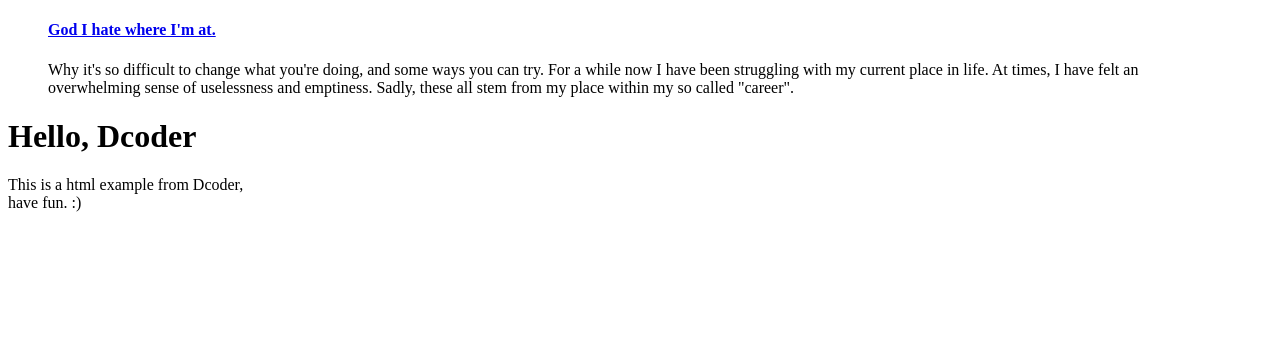
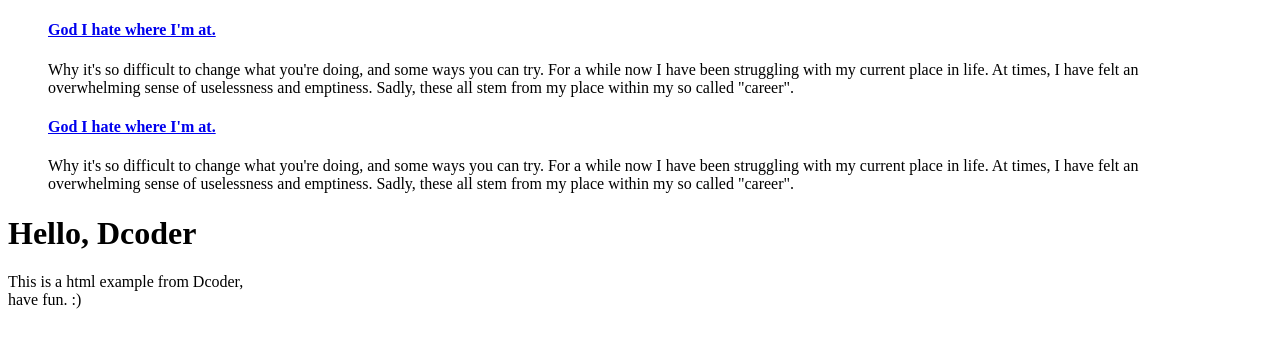
Before and after one commit to ethdev279/embed, a plain HTML site: page index.html in a window 1280 px wide. Drawn offline with Linux system fonts and the light colour scheme; a script that the page names is missing.

Commit message:
Update index.html

```diff
--- a/index.html
+++ b/index.html
@@ -3,6 +3,9 @@
 
 <body>
 <blockquote class="embedly-card"><h4><a href="https://medium.com/swlh/god-i-hate-where-im-at-910b9cd99cca?_branch_match_id=734227335931536694">God I hate where I'm at.</a></h4><p>Why it's so difficult to change what you're doing, and some ways you can try. For a while now I have been struggling with my current place in life. At times, I have felt an overwhelming sense of uselessness and emptiness. Sadly, these all stem from my place within my so called "career".</p></blockquote> <script async src="//cdn.embedly.com/widgets/platform.js" charset="UTF-8"></script>
+
+<blockquote class="embedly-card"><h4><a href="https://medium.com/swlh/god-i-hate-where-im-at-910b9cd99cca?_branch_match_id=734227335931536694">God I hate where I'm at.</a></h4><p>Why it's so difficult to change what you're doing, and some ways you can try. For a while now I have been struggling with my current place in life. At times, I have felt an overwhelming sense of uselessness and emptiness. Sadly, these all stem from my place within my so called "career".</p></blockquote> <script async src="//cdn.embedly.com/widgets/platform.js" charset="UTF-8"></script>
+
     <!-->
 
   <h1>
```
